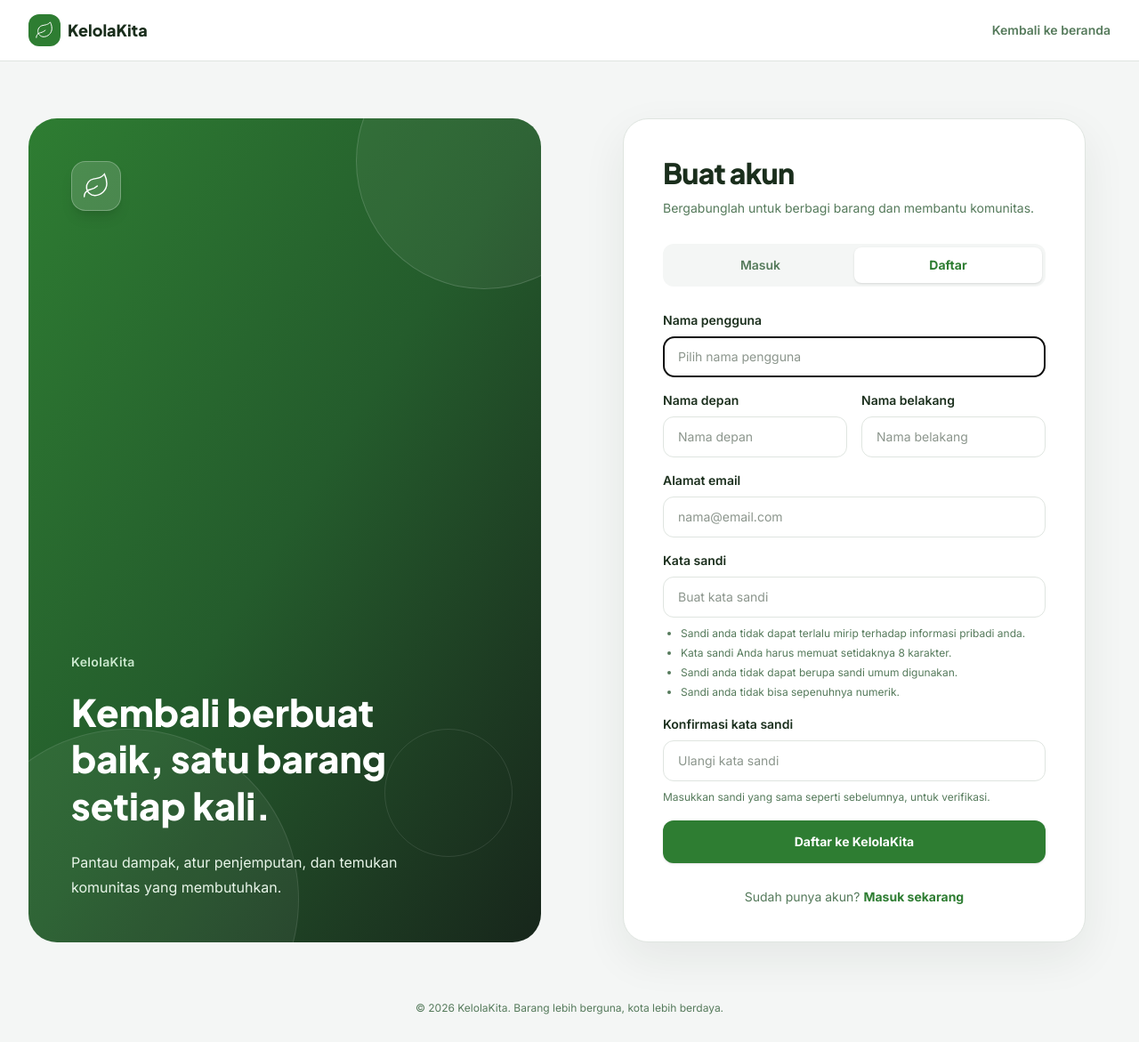
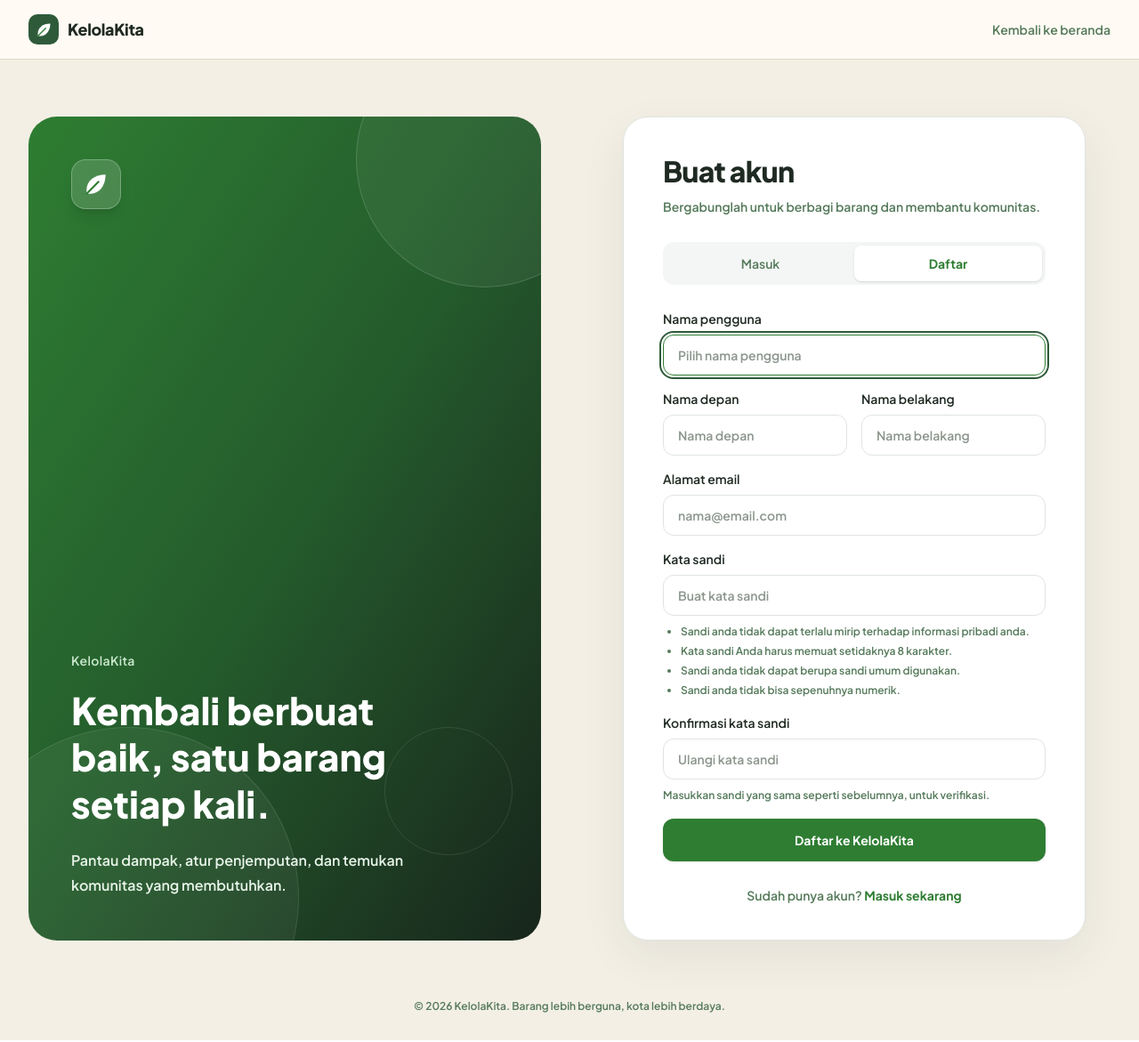
Before and after one commit to pbp-f-kelompok-1/KelolaKita, a Django app: page /accounts/register/ in a window 1280 px wide. Shown: the whole page at 89% size. Run offline with Django 5.2, Linux system fonts and the light colour scheme; style sheets or scripts are compiled from the project's sources; some libraries are stand-ins or nearby versions.

Commit message:
fix(accounts): align authentication header branding

```diff
--- a/accounts/templates/accounts/auth_base.html
+++ b/accounts/templates/accounts/auth_base.html
@@ -6,16 +6,22 @@
     <meta name="viewport" content="width=device-width, initial-scale=1.0">
     <title>{% block title %}Akun{% endblock title %} | KelolaKita</title>
     {% tailwind_css %}
+    <link rel="stylesheet" href="{% static 'css/theme.css' %}">
     <link rel="preconnect" href="https://fonts.googleapis.com">
     <link rel="preconnect" href="https://fonts.gstatic.com" crossorigin>
     <link href="https://fonts.googleapis.com/css2?family=Inter:wght@400;500;600;700&family=Plus+Jakarta+Sans:wght@600;700;800&display=swap" rel="stylesheet">
 </head>
-<body class="flex min-h-screen flex-col bg-[#f4f6f5] font-['Inter'] text-[#1a2e1c]">
-    <header class="border-b border-[#dfe5e0] bg-white">
+<body class="flex min-h-screen flex-col bg-[#f4f6f5] font-['Inter'] leading-normal text-[#1a2e1c]">
+    <header class="site-header">
         <div class="mx-auto flex w-full max-w-7xl items-center justify-between gap-3 px-4 py-4 sm:px-6 lg:px-8">
-            <a href="{% url 'landing_page' %}" class="inline-flex min-w-0 items-center gap-2 focus-visible:rounded-md focus-visible:outline-2 focus-visible:outline-offset-2 focus-visible:outline-[#2e7d32]">
-                <span class="flex size-9 shrink-0 items-center justify-center rounded-xl bg-[#2e7d32]"><img src="{% static 'icons/leaf.svg' %}" alt="" class="size-[22px]"></span>
-                <span class="truncate font-['Plus_Jakarta_Sans'] text-base font-extrabold sm:text-lg">KelolaKita</span>
+            <a class="brand min-w-0 font-['Plus_Jakarta_Sans']" href="{% url 'landing_page' %}">
+                <span class="brand__mark shrink-0" aria-hidden="true">
+                    <svg viewBox="0 0 24 24" fill="none">
+                        <path d="M20 4C10.5 4 4 9.5 4 16.5V20h3.5C14.5 20 20 13.5 20 4Z" fill="currentColor" />
+                        <path d="M4 20 14 10" stroke="#2e7d32" stroke-width="1.6" stroke-linecap="round" />
+                    </svg>
+                </span>
+                <span class="brand__name truncate">KelolaKita</span>
             </a>
             <a href="{% url 'landing_page' %}" class="shrink-0 rounded-md text-xs font-semibold text-[#557a5b] transition hover:text-[#2e7d32] focus-visible:outline-2 focus-visible:outline-offset-4 focus-visible:outline-[#2e7d32] sm:text-sm">Kembali ke beranda</a>
         </div>
@@ -28,7 +34,10 @@
                 <div class="pointer-events-none absolute -bottom-36 -left-20 size-96 rounded-full border border-white/10 bg-white/5"></div>
                 <div class="pointer-events-none absolute bottom-24 right-8 size-36 rounded-full border border-white/10"></div>
                 <div class="relative flex size-14 items-center justify-center rounded-2xl border border-white/25 bg-white/15 shadow-lg shadow-black/10">
-                    <img src="{% static 'icons/leaf.svg' %}" alt="" class="size-8">
+                    <svg class="size-8" viewBox="0 0 24 24" fill="none" aria-hidden="true">
+                        <path d="M20 4C10.5 4 4 9.5 4 16.5V20h3.5C14.5 20 20 13.5 20 4Z" fill="currentColor" />
+                        <path d="M4 20 14 10" stroke="#2e7d32" stroke-width="1.6" stroke-linecap="round" />
+                    </svg>
                 </div>
                 <div class="relative max-w-md">
                     <p class="mb-5 text-sm font-semibold tracking-wide text-[#cce9cf]">KelolaKita</p>
```
